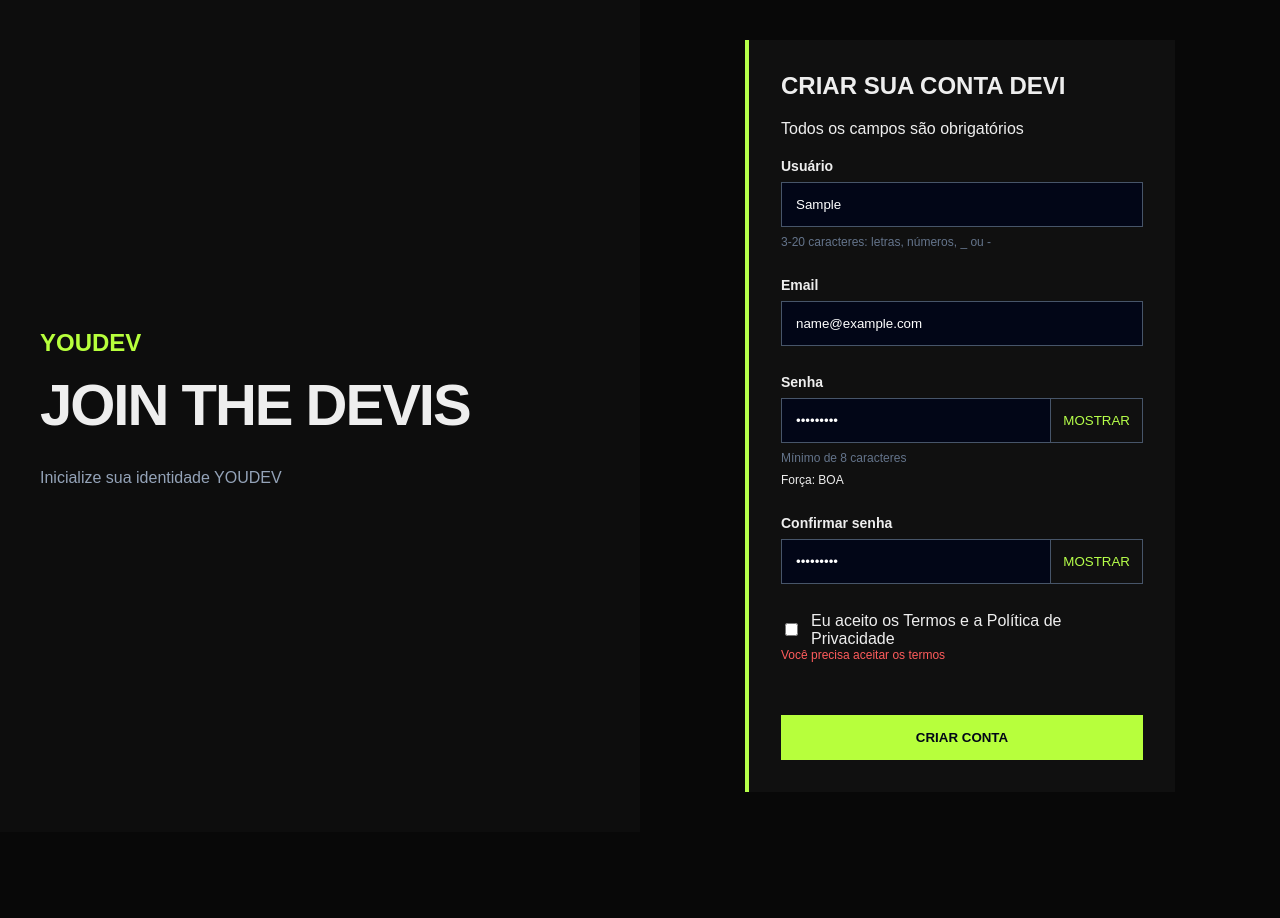
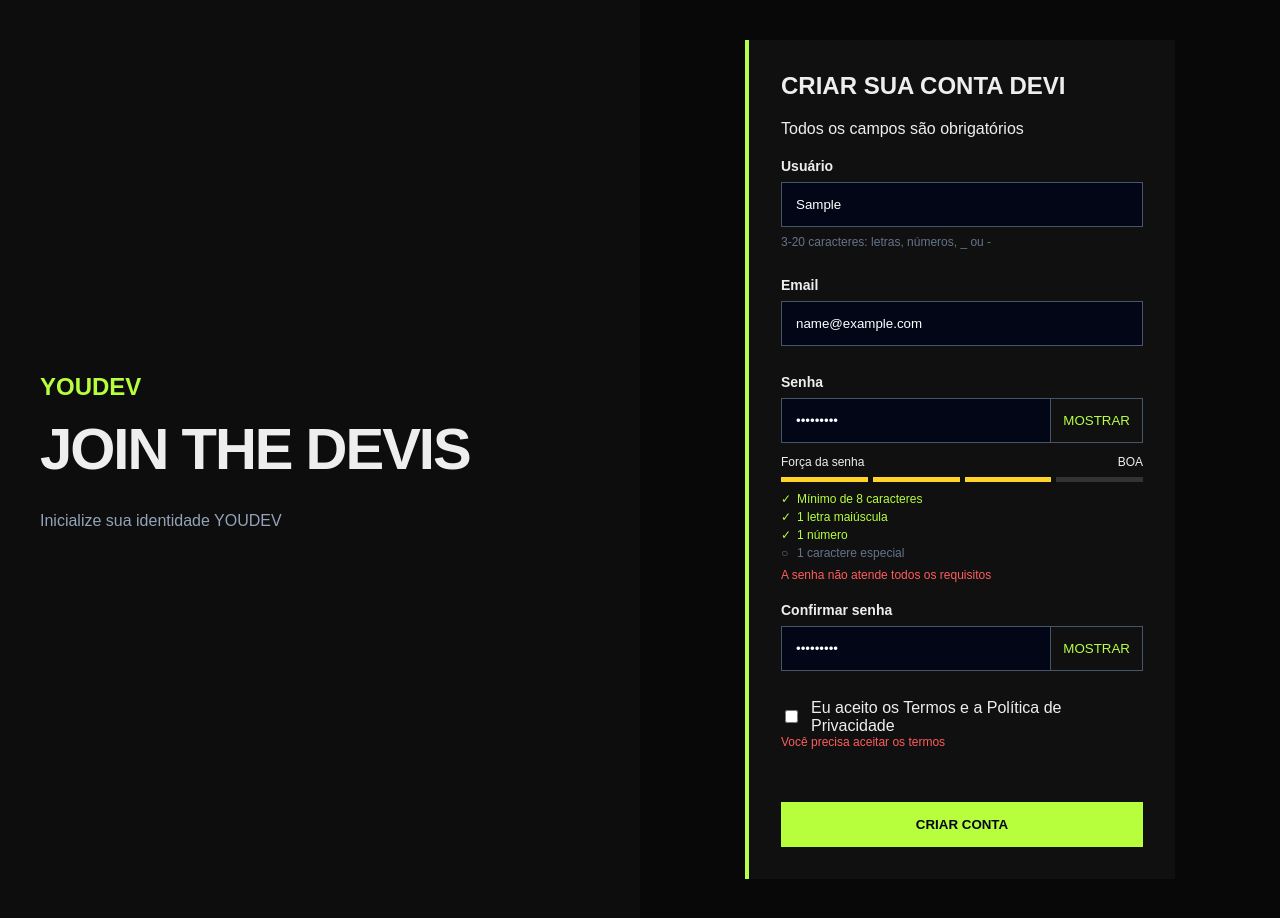
Before and after one commit to NicolasGoulart18/gamer-sign-up-form, a plain HTML site: page index.html in a window 1280 px wide. Both pictures are taken after typing "Sample", "name@example.com", "Sample123", "Sample123" into the empty fields and a click on the button "CRIAR CONTA". Before the commit the page ends 832 px from the top, so only its background shows below. Drawn offline with Linux system fonts and the light colour scheme.

Commit message:
feat: add dynamic password strength meter

```diff
--- a/index.html
+++ b/index.html
@@ -79,14 +79,26 @@
             </button>
           </div>
 
-          <p class="hint">
-            Mínimo de 8 caracteres
-          </p>
+          <div class="password-strength" aria-live="polite">
+            <div class="strength-header">
+              <span>Força da senha</span>
+              <span id="strength-text">---</span>
+            </div>
 
-          <p class="password-strength" aria-live="polite">
-            Força:
-            <span id="strength-text">---</span>
-          </p>
+            <div class="strength-bars" aria-hidden="true">
+              <span class="strength-bar"></span>
+              <span class="strength-bar"></span>
+              <span class="strength-bar"></span>
+              <span class="strength-bar"></span>
+            </div>
+
+            <ul class="password-rules">
+              <li id="rule-length">Mínimo de 8 caracteres</li>
+              <li id="rule-uppercase">1 letra maiúscula</li>
+              <li id="rule-number">1 número</li>
+              <li id="rule-special">1 caractere especial</li>
+            </ul>
+          </div>
 
           <p class="error-message" id="senha-error"></p>
         </div>
--- a/script.js
+++ b/script.js
@@ -13,33 +13,82 @@ const confirmarError = document.getElementById("confirmar-error");
 const termosError = document.getElementById("termos-error");
 
 const strengthText = document.getElementById("strength-text");
+const barras = document.querySelectorAll(".strength-bar");
+
+const ruleLength = document.getElementById("rule-length");
+const ruleUppercase = document.getElementById("rule-uppercase");
+const ruleNumber = document.getElementById("rule-number");
+const ruleSpecial = document.getElementById("rule-special");
+
 const formStatus = document.getElementById("form-status");
 const botao = form.querySelector('button[type="submit"]');
 const botoesSenha = document.querySelectorAll(".toggle-password");
 
 
-senha.addEventListener("input", function() {
+function verificarSenha(valor) {
+  return {
+    tamanho: valor.length >= 8,
+    maiuscula: /[A-Z]/.test(valor),
+    numero: /[0-9]/.test(valor),
+    especial: /[^A-Za-z0-9]/.test(valor)
+  };
+}
+
+
+function atualizarForcaSenha() {
   const valor = senha.value;
-  let pontos = 0;
+  const regrasSenha = verificarSenha(valor);
 
-  if (valor.length >= 8) pontos++;
-  if (valor.length >= 12) pontos++;
-  if (/[A-Z]/.test(valor) && /[a-z]/.test(valor)) pontos++;
-  if (/[0-9]/.test(valor)) pontos++;
-  if (/[^A-Za-z0-9]/.test(valor)) pontos++;
+  const regras = [
+    regrasSenha.tamanho,
+    regrasSenha.maiuscula,
+    regrasSenha.numero,
+    regrasSenha.especial
+  ];
+
+  const pontos = regras.filter(function(regra) {
+    return regra;
+  }).length;
+
+  barras.forEach(function(barra) {
+    barra.className = "strength-bar";
+  });
+
+  let classe = "";
+  let barrasAtivas = 0;
 
   if (valor === "") {
     strengthText.textContent = "---";
   } else if (pontos <= 1) {
     strengthText.textContent = "FRACA";
+    classe = "fraca";
+    barrasAtivas = 1;
   } else if (pontos === 2) {
     strengthText.textContent = "RAZOÁVEL";
+    classe = "razoavel";
+    barrasAtivas = 2;
   } else if (pontos === 3) {
     strengthText.textContent = "BOA";
+    classe = "boa";
+    barrasAtivas = 3;
   } else {
     strengthText.textContent = "FORTE";
+    classe = "forte";
+    barrasAtivas = 4;
   }
-});
+
+  for (let i = 0; i < barrasAtivas; i++) {
+    barras[i].classList.add(classe);
+  }
+
+  ruleLength.classList.toggle("valid", regrasSenha.tamanho);
+  ruleUppercase.classList.toggle("valid", regrasSenha.maiuscula);
+  ruleNumber.classList.toggle("valid", regrasSenha.numero);
+  ruleSpecial.classList.toggle("valid", regrasSenha.especial);
+}
+
+
+senha.addEventListener("input", atualizarForcaSenha);
 
 
 botoesSenha.forEach(function(botaoSenha) {
@@ -88,8 +137,15 @@ form.addEventListener("submit", function(event) {
 
 
   // Senha
-  if (senha.value.length < 8) {
-    senhaError.textContent = "A senha precisa ter pelo menos 8 caracteres";
+  const regrasSenha = verificarSenha(senha.value);
+
+  if (
+    !regrasSenha.tamanho ||
+    !regrasSenha.maiuscula ||
+    !regrasSenha.numero ||
+    !regrasSenha.especial
+  ) {
+    senhaError.textContent = "A senha não atende todos os requisitos";
     formValido = false;
   } else {
     senhaError.textContent = "";
@@ -125,7 +181,7 @@ form.addEventListener("submit", function(event) {
       botao.textContent = "CONTA CRIADA ✓";
 
       form.reset();
-      strengthText.textContent = "---";
+      atualizarForcaSenha();
 
       botoesSenha.forEach(function(botaoSenha) {
         const input = document.getElementById(botaoSenha.dataset.target);
--- a/style.css
+++ b/style.css
@@ -103,11 +103,6 @@ body {
   font-size: 12px;
 }
 
-.password-strength {
-  margin: 0;
-  font-size: 12px;
-}
-
 .password-box {
   display: flex;
 }
@@ -127,6 +122,71 @@ body {
 
 .toggle-password:hover {
   background-color: #1a1a1a;
+}
+
+.password-strength {
+  margin-top: 4px;
+}
+
+.strength-header {
+  display: flex;
+  justify-content: space-between;
+  font-size: 12px;
+}
+
+.strength-bars {
+  display: flex;
+  gap: 5px;
+  margin-top: 8px;
+}
+
+.strength-bar {
+  width: 25%;
+  height: 5px;
+  background-color: #333333;
+  transition: background-color 0.2s ease;
+}
+
+.strength-bar.fraca {
+  background-color: #ff4d4d;
+}
+
+.strength-bar.razoavel {
+  background-color: #ff9f43;
+}
+
+.strength-bar.boa {
+  background-color: #ffd32a;
+}
+
+.strength-bar.forte {
+  background-color: #b7ff3c;
+}
+
+.password-rules {
+  margin: 10px 0 0;
+  padding: 0;
+  list-style: none;
+  color: #64748b;
+  font-size: 12px;
+}
+
+.password-rules li {
+  margin-top: 4px;
+}
+
+.password-rules li::before {
+  content: "○";
+  display: inline-block;
+  width: 16px;
+}
+
+.password-rules li.valid {
+  color: #b7ff3c;
+}
+
+.password-rules li.valid::before {
+  content: "✓";
 }
 
 .terms {
```
